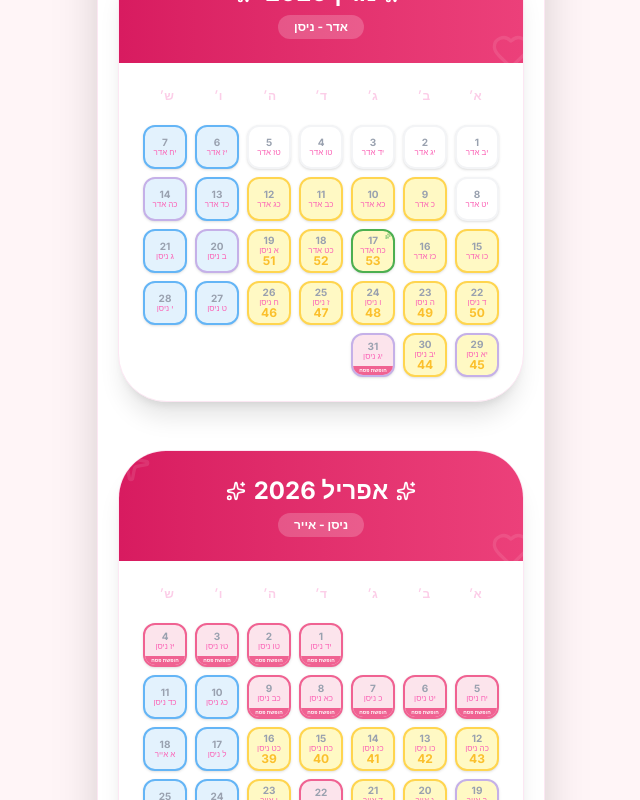
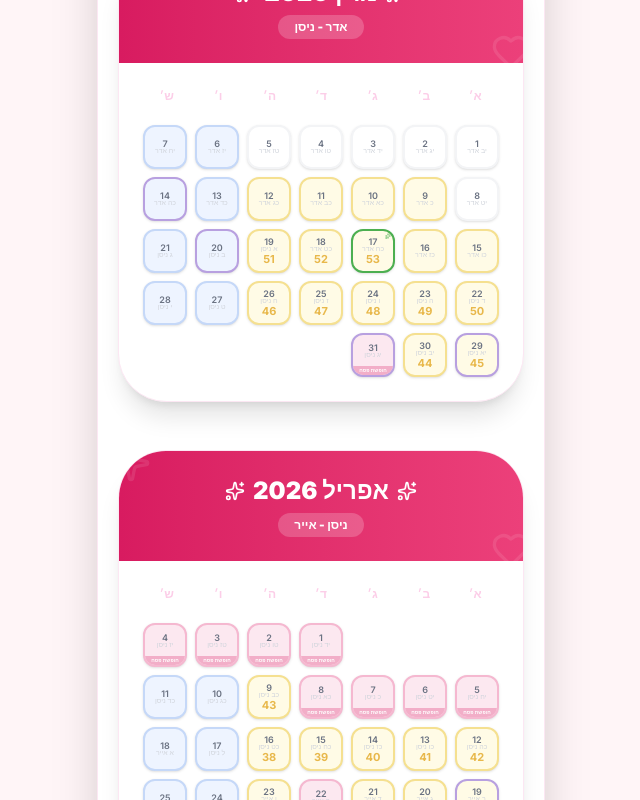
Before and after one commit to zelig53/bdikat-luach, a React (Vite) app: page / in a window 1280 px wide. Shown: the part 580-1380 px from the top of the page, without its empty margins (319-959 px from the left). Built offline with nearby package versions, Linux system fonts and the light colour scheme.

Commit message:
Add files via upload

```diff
--- a/src/App.tsx
+++ b/src/App.tsx
@@ -21,10 +21,10 @@ const DEFAULT_TARGET_DATE = new Date(2026, 5, 11);
 
 // All dates verified against the Hebrew calendar for year 5786 (2025–2026)
 const HOLIDAYS: { name: string; start: Date; end: Date; type: 'holiday' | 'fast' | 'other' }[] = [
-  { name: "חופשת פסח",           start: new Date(2026,  2, 31), end: new Date(2026,  3,  9), type: 'holiday' },  // 14–22 Nisan
+  { name: "חופשת פסח",           start: new Date(2026,  2, 31), end: new Date(2026,  3,  8), type: 'holiday' },  // 14–21 Nisan
   { name: "יום העצמאות",         start: new Date(2026,  3, 22), end: new Date(2026,  3, 22), type: 'holiday' },  // 5 Iyar
   { name: 'ל"ג בעומר',           start: new Date(2026,  4,  5), end: new Date(2026,  4,  5), type: 'holiday' },  // 18 Iyar
-  { name: "שבועות",              start: new Date(2026,  4, 22), end: new Date(2026,  4, 23), type: 'holiday' },  // 6–7 Sivan
+  { name: "שבועות",              start: new Date(2026,  4, 21), end: new Date(2026,  4, 21), type: 'holiday' },  // 6 Sivan
 ];
 
 // תאריכים שמוצגים בלוח אבל לא משפיעים על חישוב ימי עבודה/חופשה
@@ -283,10 +283,10 @@ interface Theme {
 }
 
 const THEMES: Theme[] = [
-  { id: 'pink',   name: 'ורוד קלאסי', bg: 'bg-[#fff5f7]', primary: 'text-[#d81b60]', secondary: 'text-pink-400',   accent: 'bg-pink-100',    cardBg: 'bg-pink-50',      cardBorder: 'border-pink-100',   gradient: 'from-pink-500 to-purple-500',     headerGradient: 'from-[#d81b60] to-[#ec407a]',   progressGradient: 'from-pink-400 via-purple-400 to-blue-400',       iconColor: 'text-pink-500',   buttonBg: 'bg-pink-100',   buttonText: 'text-[#d81b60]',  hasidicDot: 'border-[#b39ddb]', notesDot: 'border-[#ba68c8]', hasidicBorder: 'border-[#c5b0e8]', notesNumColor: 'text-[#ab47bc]' },
-  { id: 'blue',   name: 'כחול שמיים', bg: 'bg-[#f0f7ff]', primary: 'text-[#5c92d1]', secondary: 'text-blue-300',   accent: 'bg-blue-50',     cardBg: 'bg-blue-50/50',   cardBorder: 'border-blue-100',   gradient: 'from-blue-400 to-indigo-300',     headerGradient: 'from-[#5c92d1] to-[#8eb9eb]',   progressGradient: 'from-blue-300 via-indigo-200 to-purple-200',     iconColor: 'text-blue-400',   buttonBg: 'bg-blue-50',    buttonText: 'text-[#5c92d1]',  hasidicDot: 'border-[#90caf9]', notesDot: 'border-[#5c6bc0]', hasidicBorder: 'border-[#90b8e8]', notesNumColor: 'text-[#3f6fc7]' },
-  { id: 'green',  name: 'ירוק טבע',   bg: 'bg-[#f2fcf5]', primary: 'text-[#6db388]', secondary: 'text-green-300',  accent: 'bg-green-50',    cardBg: 'bg-green-50/50',  cardBorder: 'border-green-100',  gradient: 'from-green-400 to-teal-300',      headerGradient: 'from-[#6db388] to-[#a3d9b9]',   progressGradient: 'from-green-300 via-teal-200 to-emerald-200',     iconColor: 'text-green-400',  buttonBg: 'bg-green-50',   buttonText: 'text-[#6db388]',  hasidicDot: 'border-[#80cbc4]', notesDot: 'border-[#26a69a]', hasidicBorder: 'border-[#80c9a0]', notesNumColor: 'text-[#2e9e7a]' },
-  { id: 'sunset', name: 'שקיעה רכה', bg: 'bg-[#fffaf5]', primary: 'text-[#e59a7d]', secondary: 'text-orange-300', accent: 'bg-orange-50',   cardBg: 'bg-orange-50/50', cardBorder: 'border-orange-100', gradient: 'from-orange-300 to-rose-300',     headerGradient: 'from-[#e59a7d] to-[#ffc4ae]',   progressGradient: 'from-orange-200 via-rose-200 to-pink-200',       iconColor: 'text-orange-400', buttonBg: 'bg-orange-50',  buttonText: 'text-[#e59a7d]',  hasidicDot: 'border-[#ffcc80]', notesDot: 'border-[#e57373]', hasidicBorder: 'border-[#f0b89a]', notesNumColor: 'text-[#d4845a]' },
+  { id: 'pink',   name: 'ורוד קלאסי', bg: 'bg-[#fff5f7]', primary: 'text-[#d81b60]', secondary: 'text-pink-400',   accent: 'bg-pink-100',    cardBg: 'bg-pink-50',      cardBorder: 'border-pink-100',   gradient: 'from-pink-500 to-purple-500',     headerGradient: 'from-[#d81b60] to-[#ec407a]',   progressGradient: 'from-pink-400 via-purple-400 to-blue-400',       iconColor: 'text-pink-500',   buttonBg: 'bg-pink-100',   buttonText: 'text-[#d81b60]',  hasidicDot: 'border-[#b39ddb]', notesDot: 'border-[#ba68c8]', hasidicBorder: 'border-[#b8a0e0]', notesNumColor: 'text-[#9c6fc0]' },
+  { id: 'blue',   name: 'כחול שמיים', bg: 'bg-[#f0f7ff]', primary: 'text-[#5c92d1]', secondary: 'text-blue-300',   accent: 'bg-blue-50',     cardBg: 'bg-blue-50/50',   cardBorder: 'border-blue-100',   gradient: 'from-blue-400 to-indigo-300',     headerGradient: 'from-[#5c92d1] to-[#8eb9eb]',   progressGradient: 'from-blue-300 via-indigo-200 to-purple-200',     iconColor: 'text-blue-400',   buttonBg: 'bg-blue-50',    buttonText: 'text-[#5c92d1]',  hasidicDot: 'border-[#90caf9]', notesDot: 'border-[#5c6bc0]', hasidicBorder: 'border-[#80aadf]', notesNumColor: 'text-[#4d7fd4]' },
+  { id: 'green',  name: 'ירוק טבע',   bg: 'bg-[#f2fcf5]', primary: 'text-[#6db388]', secondary: 'text-green-300',  accent: 'bg-green-50',    cardBg: 'bg-green-50/50',  cardBorder: 'border-green-100',  gradient: 'from-green-400 to-teal-300',      headerGradient: 'from-[#6db388] to-[#a3d9b9]',   progressGradient: 'from-green-300 via-teal-200 to-emerald-200',     iconColor: 'text-green-400',  buttonBg: 'bg-green-50',   buttonText: 'text-[#6db388]',  hasidicDot: 'border-[#80cbc4]', notesDot: 'border-[#26a69a]', hasidicBorder: 'border-[#68c095]', notesNumColor: 'text-[#3aaa82]' },
+  { id: 'sunset', name: 'שקיעה רכה', bg: 'bg-[#fffaf5]', primary: 'text-[#e59a7d]', secondary: 'text-orange-300', accent: 'bg-orange-50',   cardBg: 'bg-orange-50/50', cardBorder: 'border-orange-100', gradient: 'from-orange-300 to-rose-300',     headerGradient: 'from-[#e59a7d] to-[#ffc4ae]',   progressGradient: 'from-orange-200 via-rose-200 to-pink-200',       iconColor: 'text-orange-400', buttonBg: 'bg-orange-50',  buttonText: 'text-[#e59a7d]',  hasidicDot: 'border-[#ffcc80]', notesDot: 'border-[#e57373]', hasidicBorder: 'border-[#e8a080]', notesNumColor: 'text-[#d4845a]' },
 ];
 
 async function requestNotificationPermission(): Promise<boolean> {
@@ -966,31 +966,31 @@ function LegendItem({ color, borderColor, label, theme }: { color: string; borde
 const DaySquare: React.FC<{ day: DayData; targetDate: Date; theme: Theme; hasNotes: boolean; onClick: () => void }> =
   ({ day, targetDate, theme, hasNotes, onClick }) => {
     let bgColor = "bg-white", borderColor = "border-gray-100";
-    if (day.isVacation || day.holidayInfo) { bgColor = "bg-[#fce4ec]"; borderColor = "border-[#f06292]"; }
-    else if (day.isWorkday) { bgColor = "bg-[#fff9c4]"; borderColor = "border-[#ffd54f]"; }
-    else if (day.isWeekend) { bgColor = "bg-[#e3f2fd]"; borderColor = "border-[#64b5f6]"; }
+    if (day.isVacation || day.holidayInfo) { bgColor = "bg-[#fce8f0]"; borderColor = "border-[#f5b8d0]"; }
+    else if (day.isWorkday) { bgColor = "bg-[#fffbe6]"; borderColor = "border-[#f5e090]"; }
+    else if (day.isWeekend) { bgColor = "bg-[#eef4ff]"; borderColor = "border-[#c5d8f8]"; }
     // תאריך חסידי — גבול מיוחד תמיד, גם על חופשה/סופ"ש (רקע נשאר כמו שהוא)
     if (day.hasidicEvent) { borderColor = theme.hasidicBorder; }
     if (day.isToday) borderColor = "border-[#4caf50] border-[2px]";
 
-    const dayNumColor = hasNotes ? theme.notesNumColor : "text-gray-400";
+    const dayNumColor = hasNotes ? theme.notesNumColor : "text-gray-500";
 
     return (
       <button onClick={onClick} className={`aspect-square rounded-xl border-2 ${borderColor} ${bgColor} flex flex-col items-center justify-center p-0.5 relative overflow-hidden shadow-sm active:scale-95 transition-transform cursor-pointer ${day.date > targetDate ? 'opacity-10 grayscale' : ''}`}>
         <div className={`flex flex-col items-center justify-center -space-y-0.5 w-full ${(day.holidayInfo || day.isVacation) ? 'mb-2' : ''}`}>
-          <span className={`text-[10px] font-bold leading-tight ${dayNumColor}`}>{day.dayOfMonth}</span>
-          <span className={`text-[8px] font-medium ${theme.secondary} leading-tight truncate max-w-full px-0.5`}>{day.hebrewDate}</span>
+          <span className={`text-[9px] font-semibold leading-tight ${dayNumColor}`}>{day.dayOfMonth}</span>
+          <span className="text-[7px] font-medium text-gray-300 leading-tight truncate max-w-full px-0.5">{day.hebrewDate}</span>
           {day.countdown != null && (
-            <motion.span initial={{ scale: 0 }} animate={{ scale: 1 }} className="text-[12px] font-black text-[#fbc02d] leading-none mt-0.5">{day.countdown}</motion.span>
+            <motion.span initial={{ scale: 0 }} animate={{ scale: 1 }} className="text-[11px] font-bold text-[#e8b84b] leading-none mt-0.5">{day.countdown}</motion.span>
           )}
         </div>
         {/* Holiday / vacation banner at bottom */}
         {(day.holidayInfo || day.isVacation) && (
-          <div className="absolute bottom-0 left-0 right-0 bg-[#f06292] text-white text-[5px] text-center py-0.5 font-black truncate px-0.5 leading-none">{day.holidayInfo?.name ?? 'חופשה'}</div>
+          <div className="absolute bottom-0 left-0 right-0 bg-[#f0a0bf]/80 text-white text-[5px] text-center py-0.5 font-semibold truncate px-0.5 leading-none">{day.holidayInfo?.name ?? 'חופשה'}</div>
         )}
         {/* Calendar event banner — gray, not a holiday */}
         {day.calendarEvent && !day.holidayInfo && !day.isVacation && (
-          <div className="absolute bottom-0 left-0 right-0 bg-gray-300 text-gray-600 text-[5px] text-center py-0.5 font-black truncate px-0.5 leading-none">{day.calendarEvent}</div>
+          <div className="absolute bottom-0 left-0 right-0 bg-gray-200 text-gray-400 text-[5px] text-center py-0.5 font-bold truncate px-0.5 leading-none">{day.calendarEvent}</div>
         )}
         {day.isToday && <div className="absolute top-0.5 right-0.5"><Sparkles size={6} className="text-[#4caf50]" /></div>}
       </button>
--- a/src/index.css
+++ b/src/index.css
@@ -1,11 +1,10 @@
-@import url('https://fonts.googleapis.com/css2?family=Inter:wght@400;500;600;700&family=Cormorant+Garamond:ital,wght@0,300;0,400;0,500;0,600;0,700;1,300;1,400;1,500;1,600;1,700&display=swap');
+@import url('https://fonts.googleapis.com/css2?family=Inter:wght@400;500;600;700;900&display=swap');
 @import "tailwindcss";
 
 @theme {
   --font-sans: "Inter", ui-sans-serif, system-ui, sans-serif;
-  --font-serif: "Cormorant Garamond", serif;
 }
 
 body {
-  @apply bg-[#fdfaf6] text-[#4a3f35] antialiased;
+  @apply bg-white text-[#333] antialiased;
 }
```
